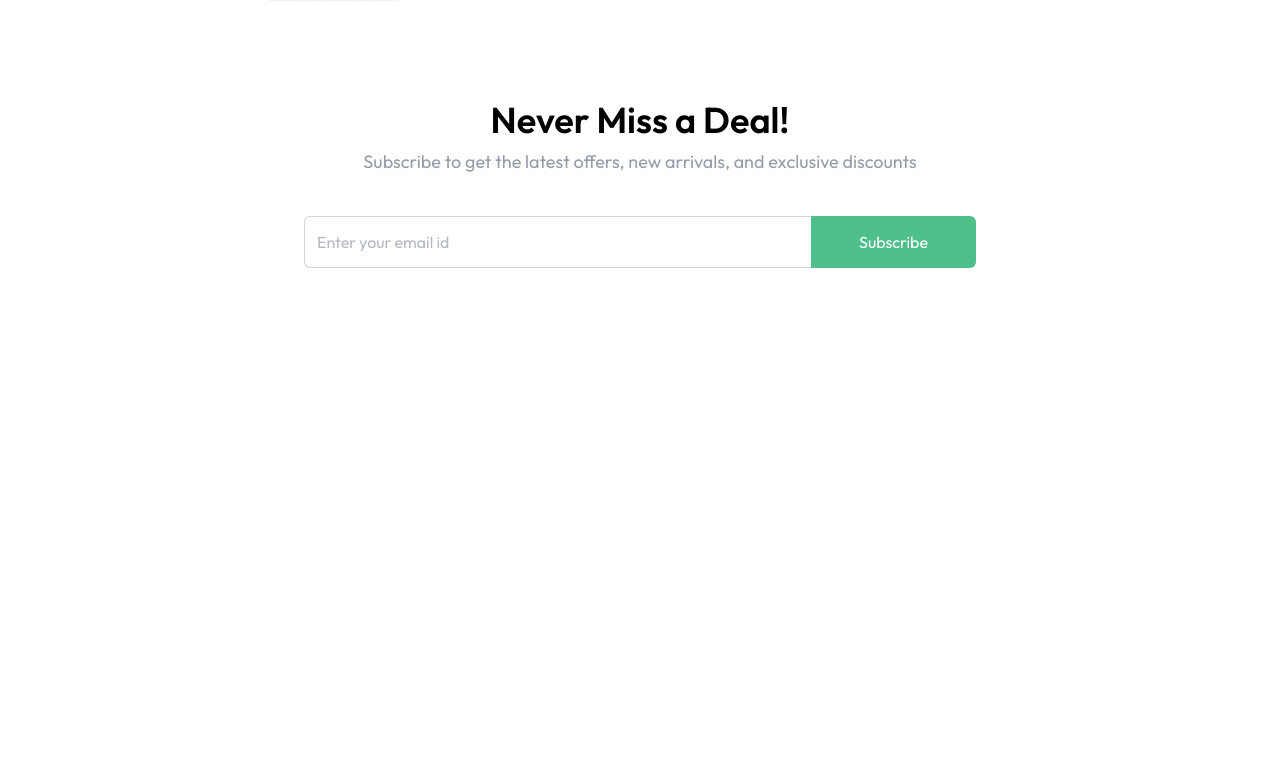
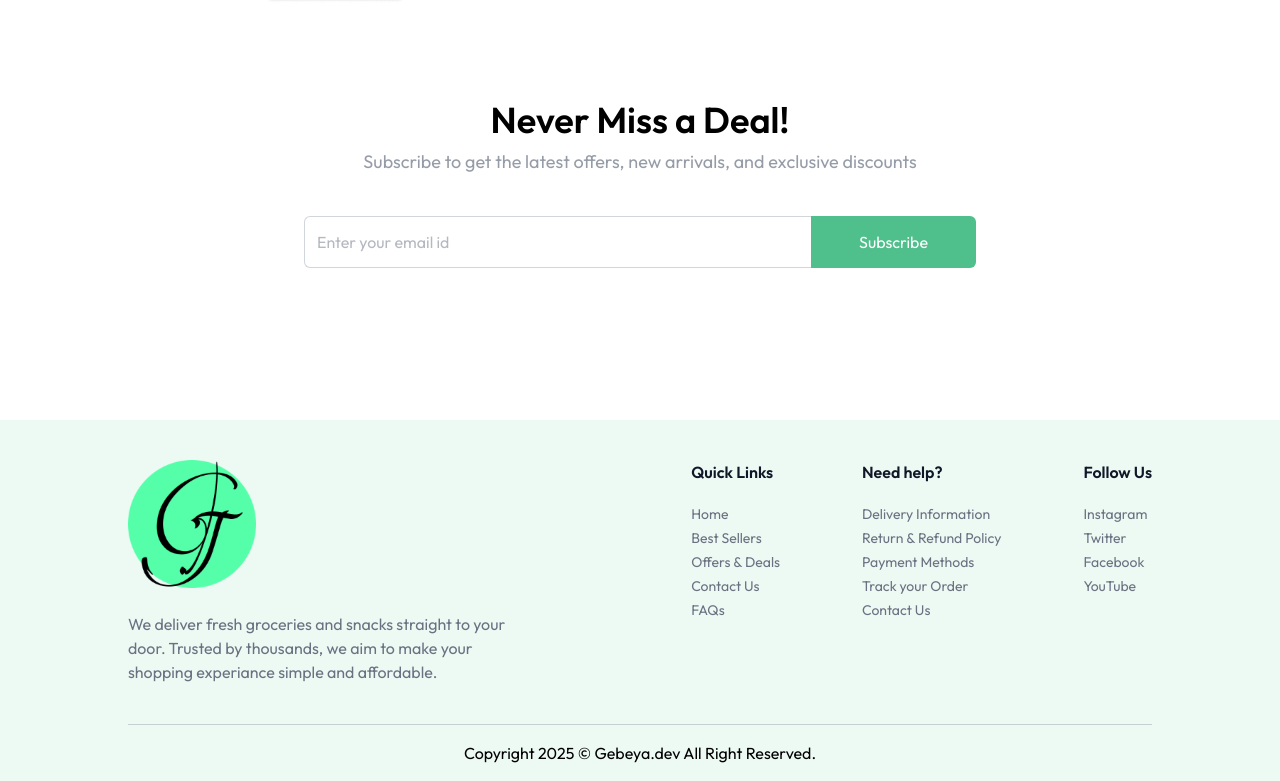
Before and after one commit to Tsedniya/Grocery-Delivery-Website, a React (Vite) app in the folder client/: page / in a window 1280 px wide. Shown: the part 1678-2459 px from the top of the page. Before the commit the page ends 2002 px from the top, so only its background shows below. Built offline with nearby package versions, Linux system fonts and the light colour scheme.

Commit message:
Frontend :Footer

```diff
--- a/client/src/App.jsx
+++ b/client/src/App.jsx
@@ -3,6 +3,7 @@
 import { Route,Routes,useLocation } from 'react-router-dom';
 import Home from './pages/Home'
 import {Toaster} from "react-hot-toast"
+import Footer from './components/Footer';
 
 
 
@@ -20,6 +21,7 @@
           <Route path= '/' element={<Home/>} />
         </Routes>
       </div>
+      {!isSellerPath && <Footer/>}
     </div>
   )
 }
--- /dev/null
+++ b/client/src/components/Footer.jsx
@@ -0,0 +1,37 @@
+import React from 'react'
+import { assets, footerLinks } from '../assets/assets';
+
+const Footer= () => {
+
+    return (
+        <div className="px-6 md:px-16 lg:px-24 xl:px-32 mt-24 bg-primary/10">
+            <div className="flex flex-col md:flex-row items-start justify-between gap-10 py-10 border-b border-gray-500/30 text-gray-500">
+                <div>
+                    <img className="w-34 md:w-32" src={assets.logo}alt="Logo" />
+                    <p className="max-w-[410px] mt-6">
+                        We deliver fresh groceries and snacks straight to your door.
+                        Trusted by thousands, we aim to make your shopping experiance simple and affordable.
+                    </p>
+                </div>
+                <div className="flex flex-wrap justify-between w-full md:w-[45%] gap-5">
+                    {footerLinks.map((section, index) => (
+                        <div key={index}>
+                            <h3 className="font-semibold text-base text-gray-900 md:mb-5 mb-2">{section.title}</h3>
+                            <ul className="text-sm space-y-1">
+                                {section.links.map((link, i) => (
+                                    <li key={i}>
+                                        <a href={link.url} className="hover:underline transition">{link.text}</a>
+                                    </li>
+                                ))}
+                            </ul>
+                        </div>
+                    ))}
+                </div>
+            </div>
+            <p className="py-4 text-center text-sm md:text-base ">
+                Copyright {new Date().getFullYear()} © Gebeya.dev All Right Reserved.
+            </p>
+        </div>
+    );
+};
+export default Footer;
--- a/client/src/components/Navbar.jsx
+++ b/client/src/components/Navbar.jsx
@@ -17,7 +17,7 @@
          <nav className="flex items-center justify-between px-6 md:px-16 lg:px-24 xl:px-32 py-4 border-b border-gray-300 bg-white relative transition-all">
 
             <NavLink to= '/' onClick={()=> setOpen(false)}>
-                <img className="h-9" src={assets.logo.png} alt="logo"/>
+                <img className="h-9" src={assets.logo} alt="logo"/>
             </NavLink>
 
             {/* Desktop Menu */}
--- a/client/src/pages/Home.jsx
+++ b/client/src/pages/Home.jsx
@@ -13,6 +13,7 @@
      <BestSeller/>
      <BottomBanner/>
      <NewsLetter />
+
     </div>
   )
 }
```
Also changed, not shown: client/src/assets/logo.svg.
